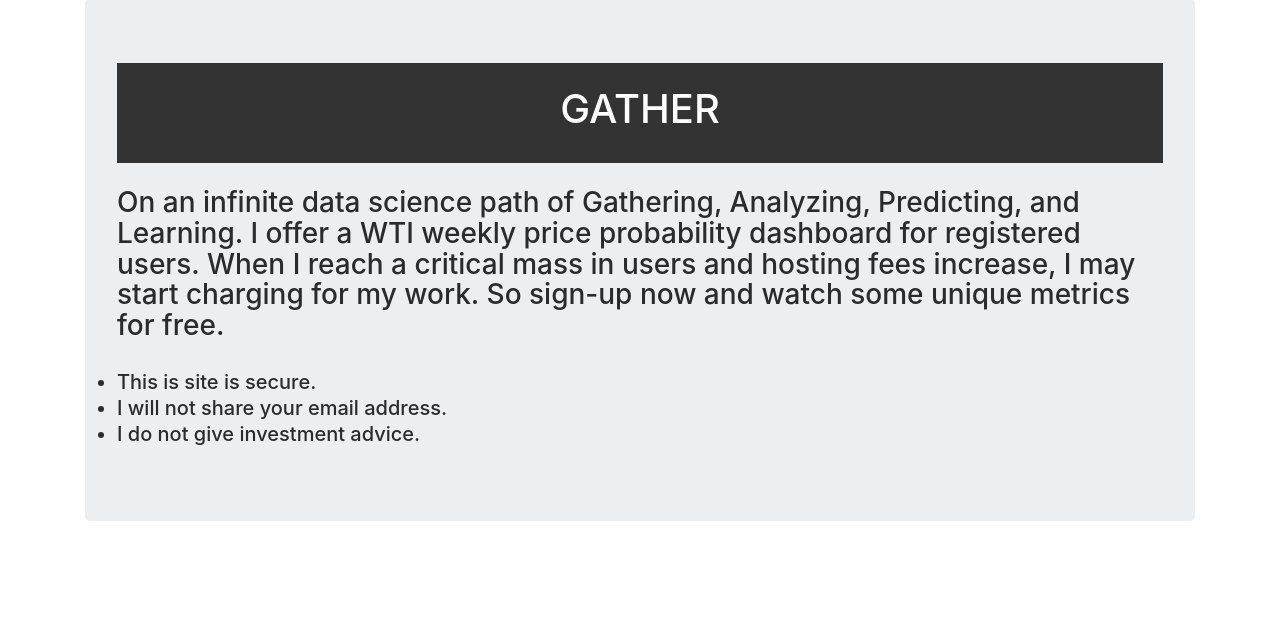
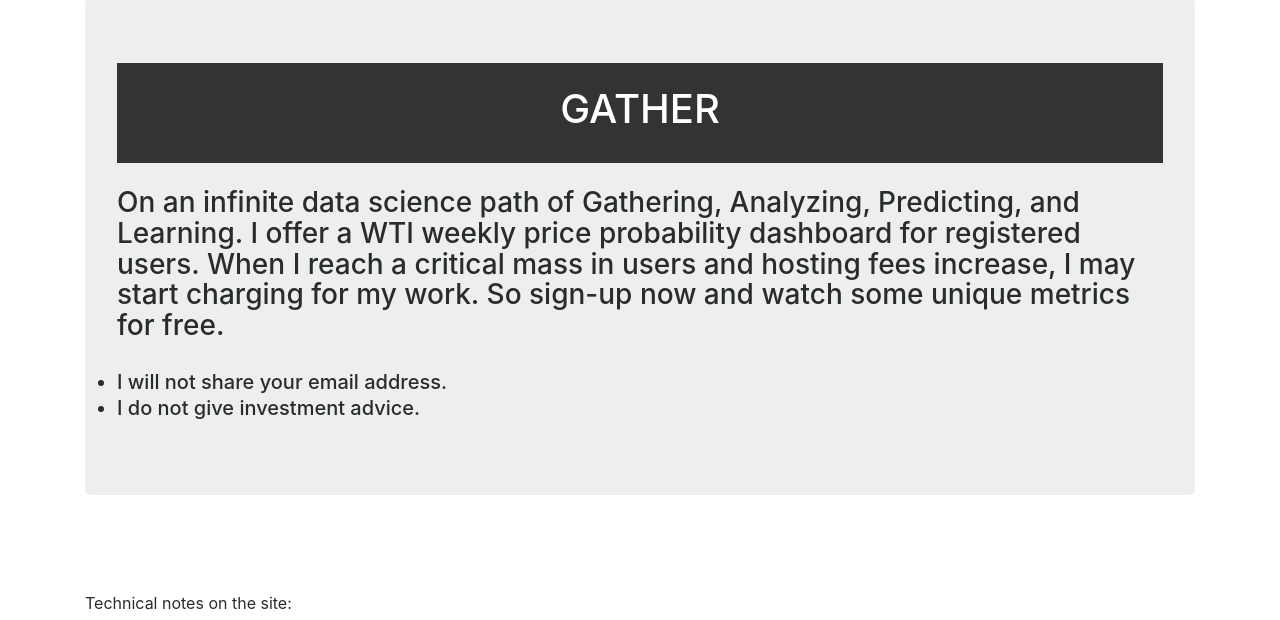
Before and after one commit to AndrewBorst/statapp, a Django app: page / in a window 1280 px wide. Shown: the part 57-677 px from the top of the page. Run offline with Django 3.2, Linux system fonts and the light colour scheme; some libraries are stand-ins or nearby versions.

Commit message:
Update home.html

```diff
--- a/statapp/templates/pages/home.html
+++ b/statapp/templates/pages/home.html
@@ -32,7 +32,6 @@
       </h3>
       <h5><br>
         <ul class="list-group">
-          <li class="mb-1">This is site is secure.</li>
           <li class="mb-1">I will not share your email address.</li>
           <li class="mb-1">I do not give investment advice.</li>
           </li>
```
